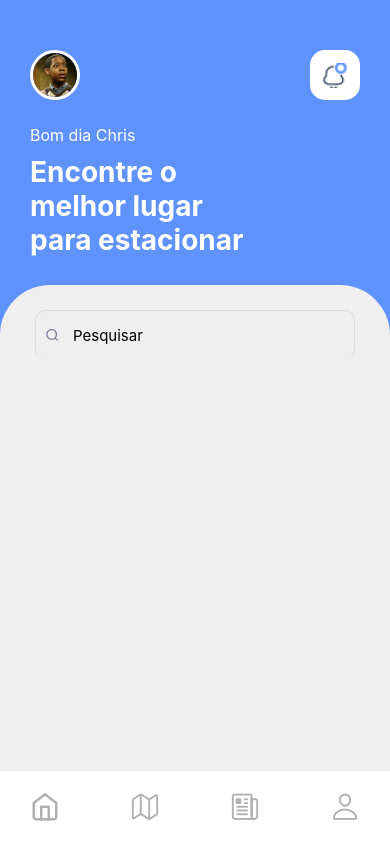
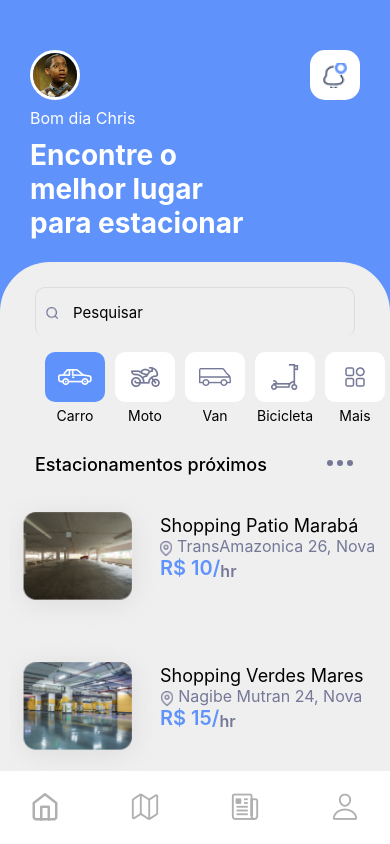
Before and after one commit to lindiner/Loca-o-de-estagionamento, a React Native app in the folder locacaoEstacionamento/: screen /Home in a window 390 px wide. Built offline with nearby package versions, Linux system fonts and the light colour scheme.

Commit message:
Parking Home

```diff
--- /dev/null
+++ b/locacaoEstacionamento/components/ParkingDetails/index.js
@@ -0,0 +1,73 @@
+import { View, Text, Image,StyleSheet, ImageBackground } from "react-native";
+
+export default function ParkingDetails(props){
+    return (
+        <View style={styles.content}>
+            <View>
+                <ImageBackground resizeMode='cover' style={styles.imageParking} source={props.image}/>
+            </View>
+            <View style={styles.contetInformation}>
+                <Text style={styles.parkingName}>{props.parkingName}</Text>
+                <View style={styles.adressContet}>
+                    <Image style={styles.pinMap} source={require('../../assets/pinMapIccon.png')}/>
+                    <Text style={styles.adress}>{props.adress}</Text>
+                </View>
+                <View style={styles.valueHourContet}>
+                    <Text style={styles.valueHour}>
+                        R$ {props.valueHour}/
+                    </Text>
+                    <Text style={styles.hrText}>hr</Text>
+                </View>
+            </View>
+        </View>
+    )
+}
+
+const styles = StyleSheet.create({
+    content:{
+        marginLeft:10,
+        marginRight:45,
+        display: 'flex',
+        flexDirection:'row'
+    },
+    imageParking:{
+        width: 150,
+        height: 150
+    },
+    contetInformation:{
+      paddingTop:30
+    },
+    parkingName:{
+        fontSize:18
+    },
+    adressContet:{
+        display: 'flex',
+        flexDirection:'row',
+        justifyContent:'center'
+    },
+    adress:{
+        color: '#757897',
+        marginLeft:5,
+        fontSize:16,
+    },
+    pinMap:{
+        width: 12,
+        height: 15,
+        marginTop:5
+    },
+    valueHourContet:{
+        display: 'flex',
+        flexDirection:'row',
+    },
+    valueHour:{
+        color: '#5F93FB',
+        fontSize:20,
+        fontWeight:'600'
+    },
+    hrText:{
+        marginTop:5,
+        fontSize:16,
+        color: '#757897',
+        fontWeight:'600'
+    }
+})
--- /dev/null
+++ b/locacaoEstacionamento/components/ParkingMenu/index.js
@@ -0,0 +1,86 @@
+import { StyleSheet, Text, View, Image } from "react-native";
+
+export default function ParkinkMenu(){
+    return (
+        <View style={styles.container}>
+            <View style={styles.itemContent}>
+                <View style={styles.selectedOption}>
+                    <Image style={styles.image} source={require('../../assets/carIcon.png')}/>
+                </View>
+                <Text style={styles.text}>Carro</Text>
+            </View>
+
+            <View style={styles.itemContent}>
+                <View style={styles.itemMenuOption}>
+                    <Image style={styles.image} source={require('../../assets/bikeMotorIcon.png')}/>
+                </View>
+                <Text style={styles.text}>Moto</Text>
+            </View>
+
+            <View style={styles.itemContent}>
+                <View style={styles.itemMenuOption}>
+                    <Image style={styles.image} source={require('../../assets/transporterIcon.png')}/>
+                </View>
+                <Text style={styles.text}>Van</Text>
+            </View>
+
+            <View style={styles.itemContent}>
+                <View style={styles.itemMenuOption}>
+                    <Image style={styles.image} source={require('../../assets/bikeIcon.png')}/>
+                </View>
+                <Text style={styles.text}>Bicicleta</Text>
+            </View>
+
+            <View style={styles.itemContent}>
+                <View style={styles.itemMenuOption}>
+                    <Image style={styles.image} source={require('../../assets/gradeIcon.png')}/>
+                </View>
+                <Text style={styles.text}>Mais</Text>
+            </View>
+        </View>
+    )
+}
+
+const styles = StyleSheet.create({
+    container:{
+        display: 'flex',
+        flexDirection:'row',
+        justifyContent:'space-between',
+        padding: 10,
+        marginLeft:30,
+        marginRight:35
+    },
+    itemContent:{
+
+    },
+    itemMenuOption:{
+        width: 60,
+        height: 50,
+        padding: 10,
+        backgroundColor:'#FFF',
+        display: "flex",
+        justifyContent:'center',
+        alignItems:'center',
+        borderRadius:10,
+        margin:5
+    },
+    selectedOption:{
+        width: 60,
+        height: 50,
+        padding: 10,
+        backgroundColor:'#5F93FB',
+        display: "flex",
+        justifyContent:'center',
+        alignItems:'center',
+        borderRadius:10,
+        margin:5
+    },
+    image:{
+        resizeMode:'contain',
+        flex: 1,
+        aspectRatio: 0.85
+    },
+    text:{
+        textAlign:'center'
+    }
+})
--- /dev/null
+++ b/locacaoEstacionamento/components/SectionPage/index.js
@@ -0,0 +1,43 @@
+import { View , StyleSheet, Text} from "react-native";
+
+export default function SectionPage(){
+    return(
+        <View style={style.content}>
+            <Text style={style.text}>Estacionamentos próximos</Text>
+            <View style={style.pinContet}>
+                <View style={style.pin}/>
+                <View style={style.pin}/>
+                <View style={style.pin}/>
+            </View>
+        </View>
+    )
+}
+
+const style=StyleSheet.create({
+    content:{
+        display: 'flex',
+        flexDirection:'row',
+        justifyContent:'space-between',
+        marginLeft:35,
+        marginRight:35,
+        marginTop:20,
+        marginBottom:10
+    },
+    text:{
+        fontSize:18,
+        fontWeight:'500'
+    },
+    pinContet:{
+        display: 'flex',
+        flexDirection:'row',
+        justifyContent:'space-between',
+        marginTop:4
+    },
+    pin:{
+        width: 6,
+        height: 6,
+        margin: 2,
+        backgroundColor:'#757897',
+        borderRadius:50,
+    }
+})
--- a/locacaoEstacionamento/telas/Home.js
+++ b/locacaoEstacionamento/telas/Home.js
@@ -1,7 +1,10 @@
-import { StatusBar } from 'expo-status-bar';
-import { StyleSheet, Text, View, Image, TextInput } from 'react-native';
+import { StyleSheet, Text, View, Image, TextInput, ScrollView } from 'react-native';
 import Ionicons from 'react-native-vector-icons/Ionicons';
 import Feather from 'react-native-vector-icons/Feather';
+
+import ParkinkMenu from '../components/ParkingMenu';
+import SectionPage from '../components/SectionPage';
+import ParkingDetails from '../components/ParkingDetails';
 
 export default function Home( {navigation} ) {
   return (
@@ -18,12 +21,34 @@ export default function Home( {navigation} ) {
         <Text style={styles.message}>Encontre o melhor lugar para estacionar</Text>
 
         <View style={styles.itemDivisor}></View>
+
         <View style={styles.mainContent}>
          <View style={styles.inputContent}>
             <Image style={styles.inputImage} source={require('../assets/searchIcon.png')}/>
             <TextInput style={styles.input} placeholder="Pesquisar "/>
           </View>
+
+          <ParkinkMenu/>
+          <SectionPage/>
+
+          <ScrollView>
+            <ParkingDetails
+              image={require('../assets/parkShow.png')}
+              parkingName="Shopping Patio Marabá"
+              adress="TransAmazonica 26, Nova"
+              valueHour="10"
+            />
+
+            <ParkingDetails
+              image={require('../assets/verdesMares.png')}
+              parkingName="Shopping Verdes Mares"
+              adress="Nagibe Mutran 24, Nova"
+              valueHour="15"
+            />
+          </ScrollView>
+
         </View>
+
         <View style={styles.footer}>
           <Feather name="home" size={30} marginLeft={25} color={"#B0B0B0"} onPress={() => navigation.navigate('Home')} ></Feather>
           <Ionicons name="map-outline" size={30} marginLeft={25} color={"#B0B0B0"} onPress={() => navigation.navigate('Map')} ></Ionicons>
@@ -44,9 +69,12 @@ const styles = StyleSheet.create({
   itemDivisor:{
     flex: 0.15,
   },
+  scrollViewElement:{
+
+  },
   mainContent:{
     backgroundColor:"#EFEFEF",
-    flex: 3,
+    flex: 4,
     borderTopLeftRadius:50,
     borderTopRightRadius:50,
   },
@@ -116,6 +144,7 @@ const styles = StyleSheet.create({
     padding: 10,
     margin: 5,
     fontSize: 15,
+    flex: 1
   },
   inputImage:{
     width: 12,
--- a/locacaoEstacionamento/telas/Welcome.js
+++ b/locacaoEstacionamento/telas/Welcome.js
@@ -11,8 +11,9 @@ export default function Welcome({ navigation }) {
          <View style={styles.contentCenter}>
           <Text style={styles.welcomeTitle}>Bem vindo</Text>
           <Text style={styles.textWelcome}>
-            Bem-vindo ao Design Diário,
-            o maior portal para se informar sobre design
+            Parking onde você encontra os melhores
+            lugares para estacionar
+            o seu veiculo.
           </Text>
 
           <Pressable style={styles.buttonNewUser} onPress={() => navigation.navigate('Cadastro')}>
```
Also changed, not shown: locacaoEstacionamento/assets/carIcon.png (added), locacaoEstacionamento/assets/patioMaraba.jpg.
